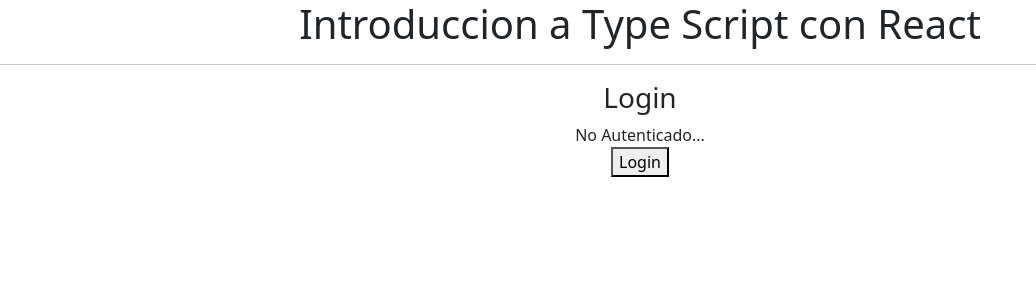
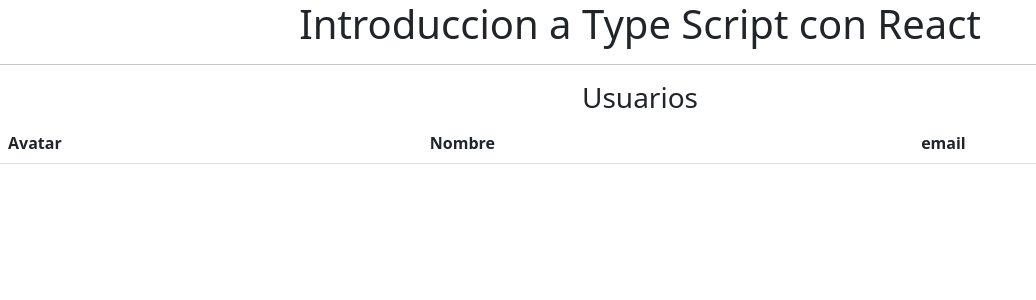
Before and after one commit to ITSJAPS/React-Native_APP_1, a React (Create React App) app: page / in a window 1280 px wide. Shown: the top 300 px of the page, without its empty margins (0-1036 px from the left). Built offline with nearby package versions, Linux system fonts and the light colour scheme.

Commit message:
creacion del 4.9

```diff
--- a/src/App.tsx
+++ b/src/App.tsx
@@ -15,7 +15,12 @@
 //import { ContadorHook } from './components/ContadorHook';
 
 //useReduccer componente
-import { Login } from './components/Login';
+//comentamos la importacion 4.9
+//import { Login } from './components/Login';
+import { Usuarios } from './components/Usuarios';
+
+//creamos el componente usuarios
+
 
 const App = () => {
   return (
@@ -27,7 +32,8 @@
       {/*<ObjetosLiterales/>*/}
       {/*<Contador/>*/}
       {/*<ContadorHook/>*/}
-      {<Login/>}
+      {/*<Login/>*/}
+      {<Usuarios/>}
     </div>
 
   )
--- /dev/null
+++ b/src/components/Usuarios.tsx
@@ -0,0 +1,22 @@
+export const Usuarios = () => {
+    return (
+        <>
+            <h3>Usuarios</h3>
+            <table className = "table">
+                <thead>
+                    <tr>
+                        <th>
+                            Avatar
+                        </th>
+                        <th>
+                            Nombre
+                        </th>
+                        <th>
+                            email
+                        </th>
+                    </tr>
+                </thead>
+            </table>
+        </>
+    )
+}
```
